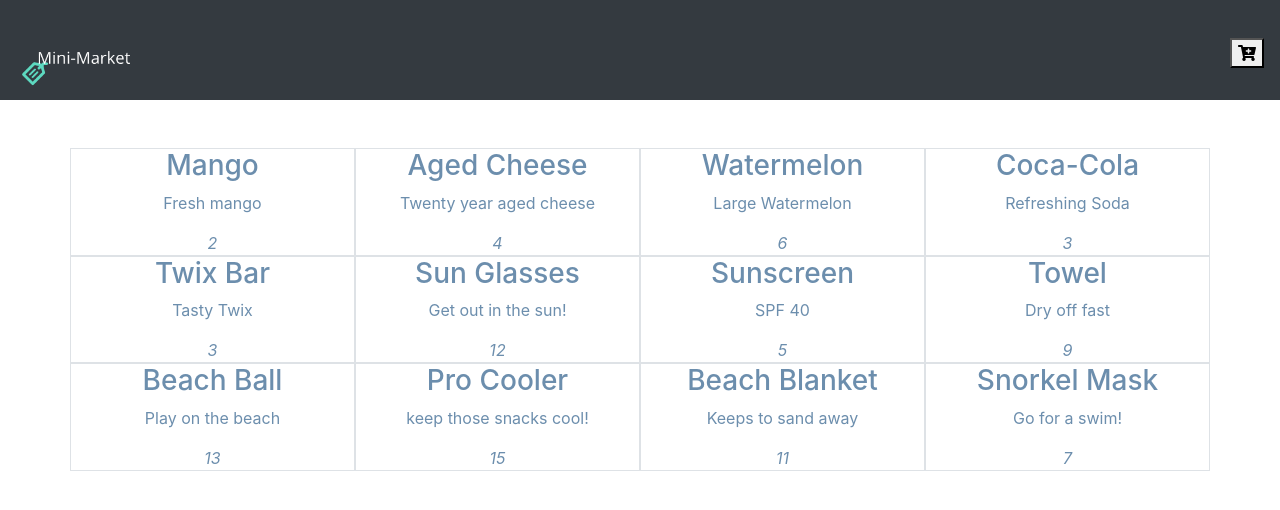
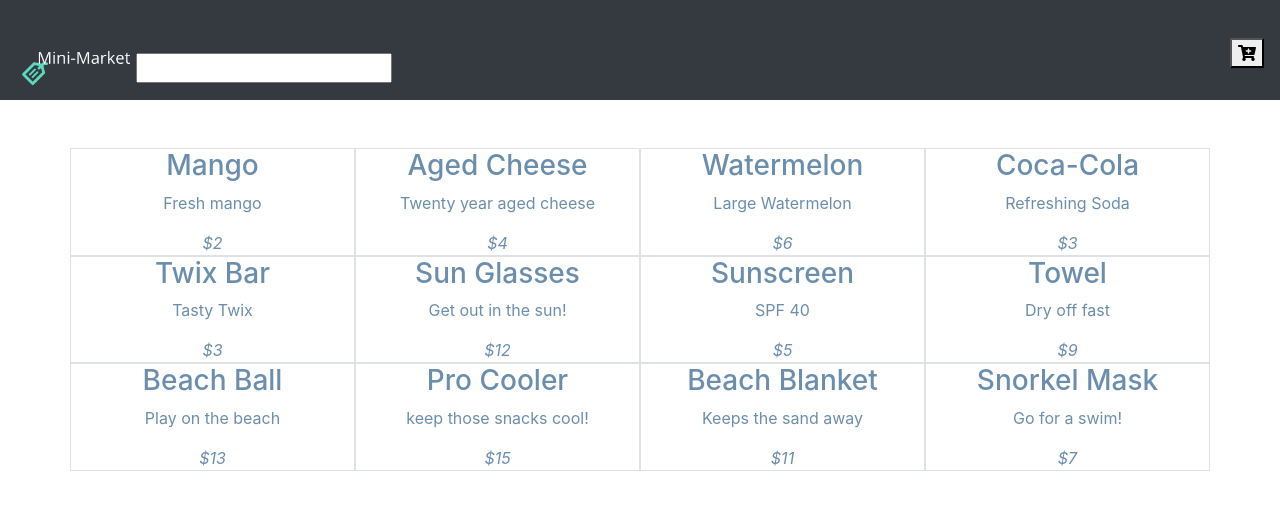
Before and after one commit to cews7/mini-market, a React (Create React App) app: page / in a window 1280 px wide. Shown: the top 510 px of the page. Built offline with nearby package versions, Linux system fonts and the light colour scheme.

Commit message:
pass search prop from navbar to products

```diff
--- a/package.json
+++ b/package.json
@@ -6,6 +6,7 @@
     "bootstrap": "^4.3.1",
     "react": "^16.8.6",
     "react-dom": "^16.8.6",
+    "react-fuzzy-filter": "^5.0.1",
     "react-router-dom": "^5.0.0",
     "react-scripts": "3.0.0"
   },
--- a/src/components/App/App.js
+++ b/src/components/App/App.js
@@ -10,7 +10,8 @@ class App extends Component {
   constructor() {
     super();
     this.state = {
-      products: null
+      products: null,
+      search: null
     }
   }
 
@@ -20,11 +21,17 @@ class App extends Component {
     });
   }
 
+  receiveSearch = (search) => {
+    this.setState({
+      search
+    });
+  }
+
   render() {
     return (
       <>
-        <Route path='/' render={(props) => <Navbar {...props} products={this.state.products} />}/>
-        <Route exact path='/' render={(props) => <Products {...props} receiveProducts={this.receiveProducts} />} />
+        <Route path='/' render={(props) => <Navbar {...props} receiveSearch={this.receiveSearch} products={this.state.products} />}/>
+        <Route exact path='/' render={(props) => <Products {...props} search={this.state.search} receiveProducts={this.receiveProducts} />} />
         <Route path='/cart' component={Cart} />
       </>
     );
--- a/src/components/Navbar/Navbar.js
+++ b/src/components/Navbar/Navbar.js
@@ -1,10 +1,23 @@
 import React, { Component } from 'react';
 import { Link } from 'react-router-dom';
 import './Navbar.css';
-import minimarket_logo from '../../minimarket_logo.png'
+import minimarket_logo from '../../minimarket_logo.png';
+
 
 export default class Navbar extends Component {
+  constructor() {
+    super();
+    this.state = {
+      search: ''
+    }
+  }
 
+  handleSearchInput = async (event) => {
+    await this.setState({
+      search: event.target.value
+    });
+    this.props.receiveSearch(this.state.search)
+  }
 
   render() {
     return (
@@ -16,12 +29,13 @@ export default class Navbar extends Component {
             </Link>
           </li>
         </ul>
+        <input type='text' value={this.state.search} onChange={this.handleSearchInput} />
         <Link to='/cart' className='ml-auto'>
           <button className='cart-icon-position'>
             <i className='fas fa-cart-plus' />
           </button>
         </Link>
       </div>
-    )
+    );
   }
 }
--- a/src/components/Products/Products.js
+++ b/src/components/Products/Products.js
@@ -23,13 +23,14 @@ export default class Products extends Component {
         <div className="col-3 border text-center padding-x-sm" key={i}>
           <h3>{product.name}</h3>
           <p>{product.description}</p>
-          <em>{product.price}</em>
+          <em>${product.price}</em>
         </div>
       )
     });
   }
 
   render() {
+    console.log(this.props.search)
     return (
       <>
         <div className='py-5'>
--- a/src/raw_data.js
+++ b/src/raw_data.js
@@ -62,7 +62,7 @@ export const rawData = [
   {
     id: 11,
     name: 'Beach Blanket',
-    description: 'Keeps to sand away',
+    description: 'Keeps the sand away',
     price: 11
   },
   {
```
Also changed, not shown: 1 other file (tests, documents, lock files or other folders).
